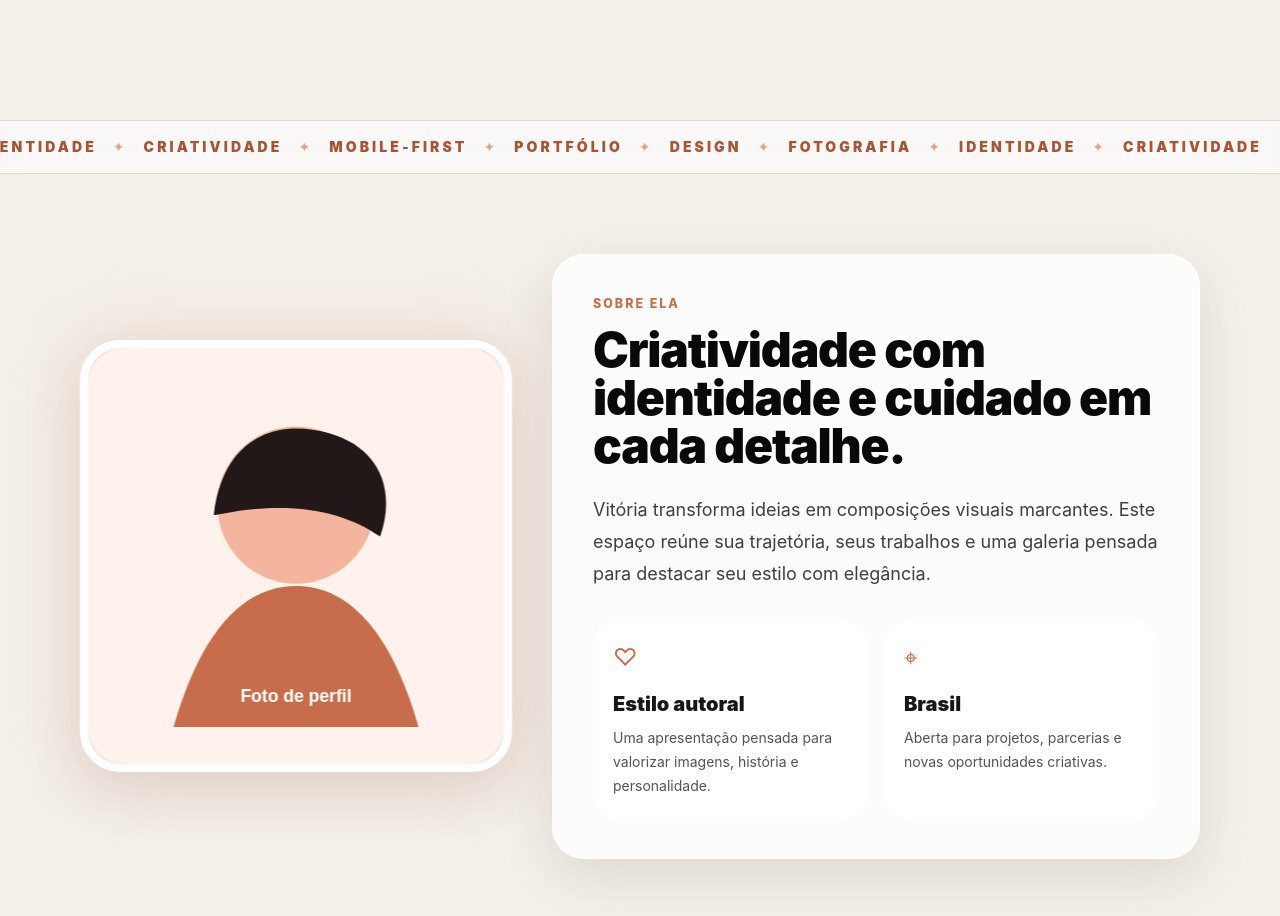
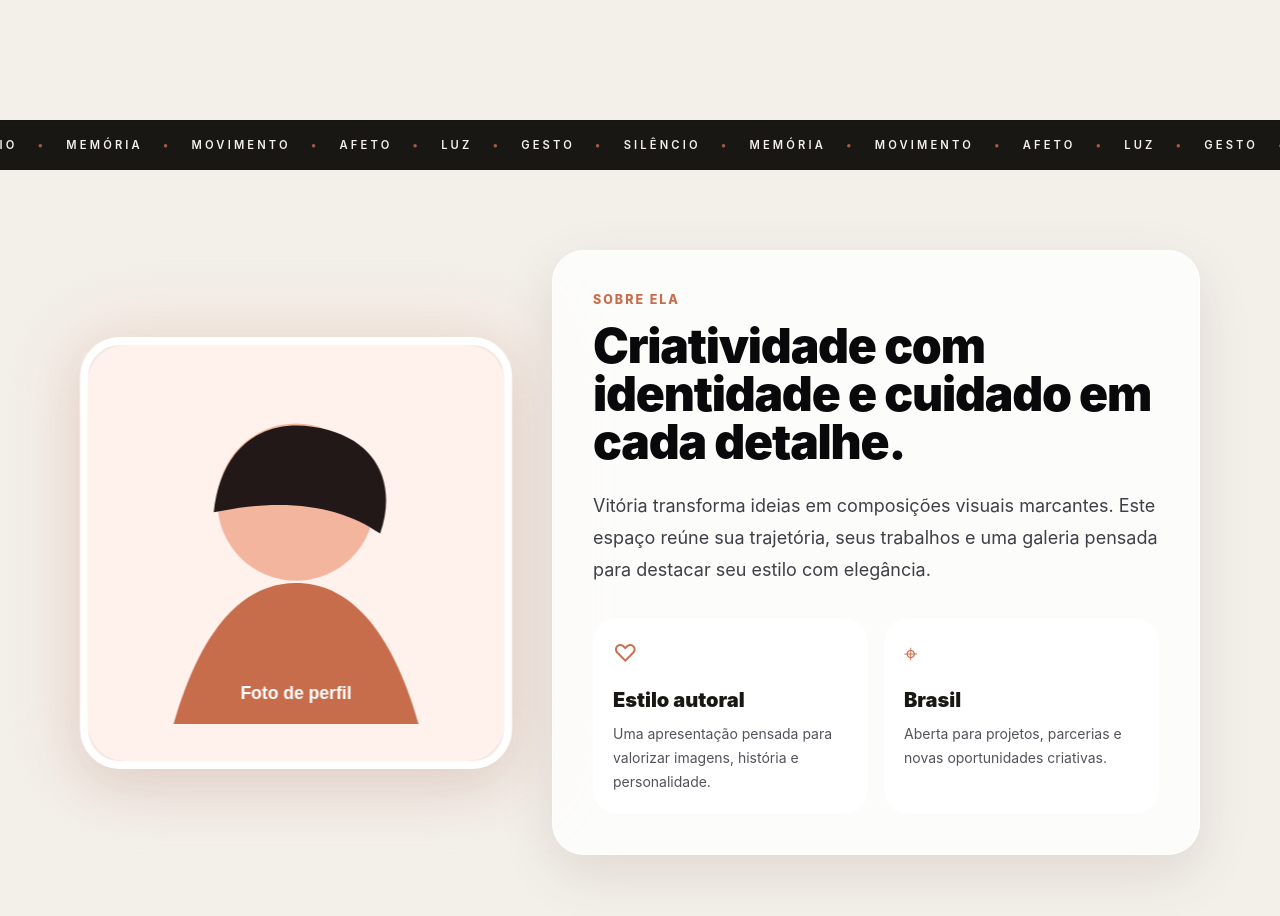
Before and after one commit to marlouun/portfolio-vitoria-boso, a React (Vite) app: page / in a window 1280 px wide. Shown: the part 940-1856 px from the top of the page. Built offline with nearby package versions, Linux system fonts and the light colour scheme.

Commit message:
feat: troca linguagem generica por conceitos do olhar fotografico

```diff
--- a/src/components/Marquee.tsx
+++ b/src/components/Marquee.tsx
@@ -1,15 +1,21 @@
-const words = ['Portfólio', 'Design', 'Fotografia', 'Identidade', 'Criatividade', 'Mobile-first'];
+const words = ['luz', 'gesto', 'silêncio', 'memória', 'movimento', 'afeto'];
 
 export function Marquee() {
-  const content = [...words, ...words, ...words, ...words];
+  const content = [...words, ...words, ...words];
 
   return (
-    <div className="relative overflow-hidden border-y border-[#edd4c8] bg-white/55 py-4 backdrop-blur-sm" aria-label="Destaques do portfolio">
-      <div className="marquee-track flex w-max gap-4 whitespace-nowrap">
+    <div
+      className="relative overflow-hidden border-y border-black/10 bg-[#191714] py-4 text-[#f3f0ea]"
+      aria-label="Elementos do olhar fotográfico"
+    >
+      <div className="marquee-track flex w-max gap-5 whitespace-nowrap">
         {content.map((word, index) => (
-          <span key={`${word}-${index}`} className="inline-flex items-center gap-4 text-sm font-black uppercase tracking-[0.22em] text-[#a95436]">
+          <span
+            key={`${word}-${index}`}
+            className="inline-flex items-center gap-5 text-[0.7rem] font-semibold uppercase tracking-[0.28em]"
+          >
             {word}
-            <span className="text-[#e3a187]">✦</span>
+            <span className="text-[#9f5b45]" aria-hidden="true">•</span>
           </span>
         ))}
       </div>
```
